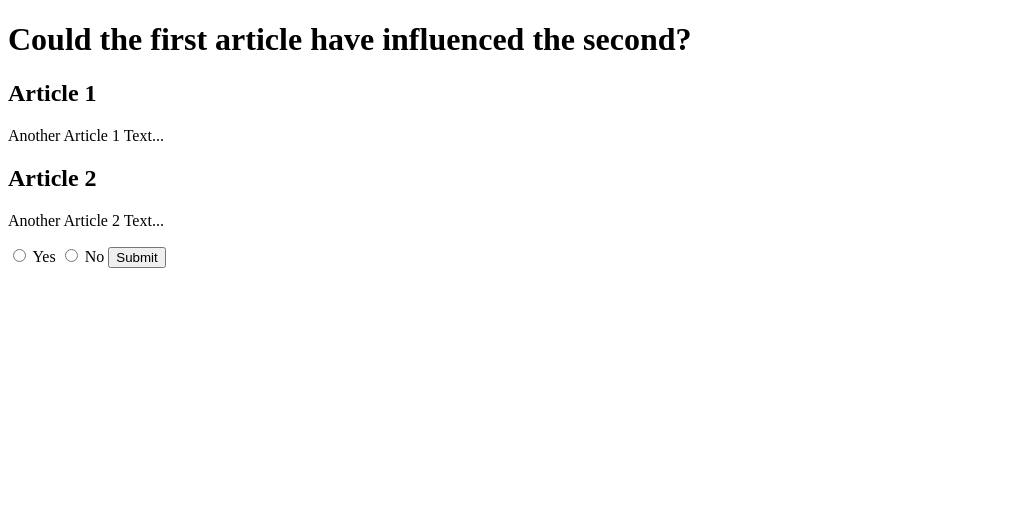
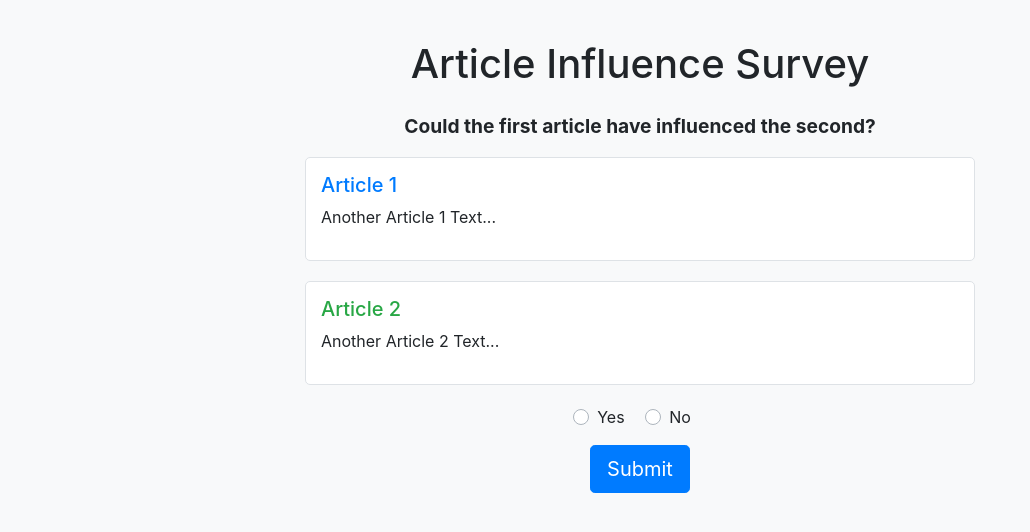
Before and after one commit to MatiasSalaris/surveyNewsAnalysis, a Flask app: page / in a window 1280 px wide. Shown: the top 532 px of the page, without its empty margins (0-1030 px from the left). Run offline with Flask 3, Linux system fonts and the light colour scheme; some libraries are stand-ins or nearby versions.

Commit message:
Update survey.html

```diff
--- a/templates/survey.html
+++ b/templates/survey.html
@@ -4,33 +4,69 @@
     <meta charset="UTF-8">
     <meta name="viewport" content="width=device-width, initial-scale=1.0">
     <title>Article Influence Survey</title>
+    <!-- Bootstrap CSS -->
+    <link href="https://maxcdn.bootstrapcdn.com/bootstrap/4.5.2/css/bootstrap.min.css" rel="stylesheet">
+    <style>
+        body {
+            background-color: #f8f9fa;
+            margin-top: 40px;
+        }
+        .container {
+            max-width: 700px;
+        }
+        .article-box {
+            padding: 15px;
+            background-color: #ffffff;
+            border: 1px solid #dee2e6;
+            border-radius: 5px;
+            margin-bottom: 20px;
+        }
+        .question {
+            font-weight: bold;
+            font-size: 1.2em;
+        }
+    </style>
 </head>
 <body>
-    <h1>Could the first article have influenced the second?</h1>
+    <div class="container">
+        <h1 class="text-center mb-4">Article Influence Survey</h1>
 
-    <div>
-        <h2>Article 1</h2>
+        <p class="question text-center">Could the first article have influenced the second?</p>
+
+        <!-- Article 1 Box -->
+        <div class="article-box">
+            <h5 class="text-primary">Article 1</h5>
             <p>{{ article1 }}</p>
         </div>
-    <div>
-        <h2>Article 2</h2>
+
+        <!-- Article 2 Box -->
+        <div class="article-box">
+            <h5 class="text-success">Article 2</h5>
             <p>{{ article2 }}</p>
         </div>
 
-    <form action="/submit" method="POST">
+        <!-- Survey Form -->
+        <form action="/submit" method="POST" class="text-center">
             <input type="hidden" name="article1" value="{{ article1 }}">
             <input type="hidden" name="article2" value="{{ article2 }}">
 
-        <label>
-            <input type="radio" name="response" value="yes" required>
-            Yes
-        </label>
-        <label>
-            <input type="radio" name="response" value="no" required>
-            No
-        </label>
+            <div class="form-group">
+                <div class="custom-control custom-radio custom-control-inline">
+                    <input type="radio" id="yesOption" name="response" value="yes" class="custom-control-input" required>
+                    <label class="custom-control-label" for="yesOption">Yes</label>
+                </div>
+                <div class="custom-control custom-radio custom-control-inline">
+                    <input type="radio" id="noOption" name="response" value="no" class="custom-control-input" required>
+                    <label class="custom-control-label" for="noOption">No</label>
+                </div>
+            </div>
 
-        <button type="submit">Submit</button>
+            <button type="submit" class="btn btn-primary btn-lg">Submit</button>
         </form>
+    </div>
+
+    <!-- Optional JavaScript and Bootstrap JS -->
+    <script src="https://code.jquery.com/jquery-3.5.1.min.js"></script>
+    <script src="https://cdn.jsdelivr.net/npm/bootstrap@4.5.2/dist/js/bootstrap.bundle.min.js"></script>
 </body>
 </html>
```
Lines whose indentation alone changed are shown as unchanged.
